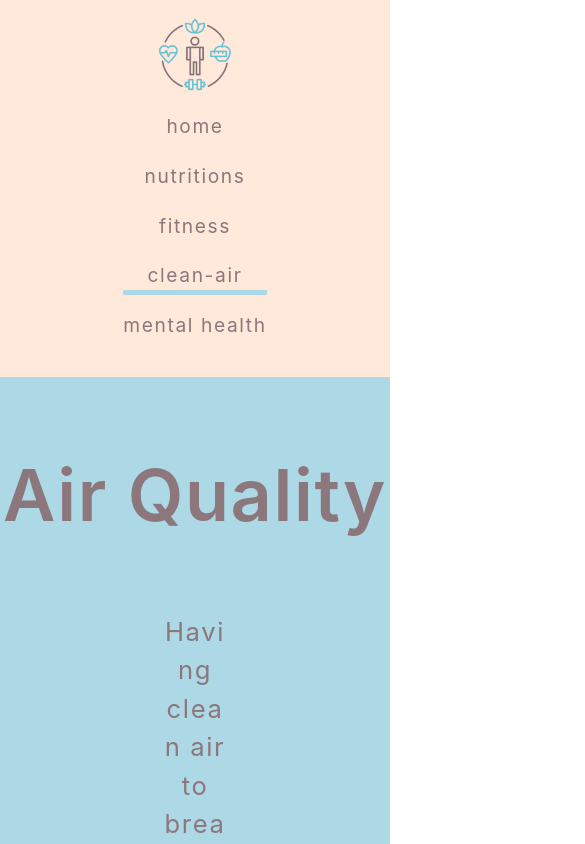
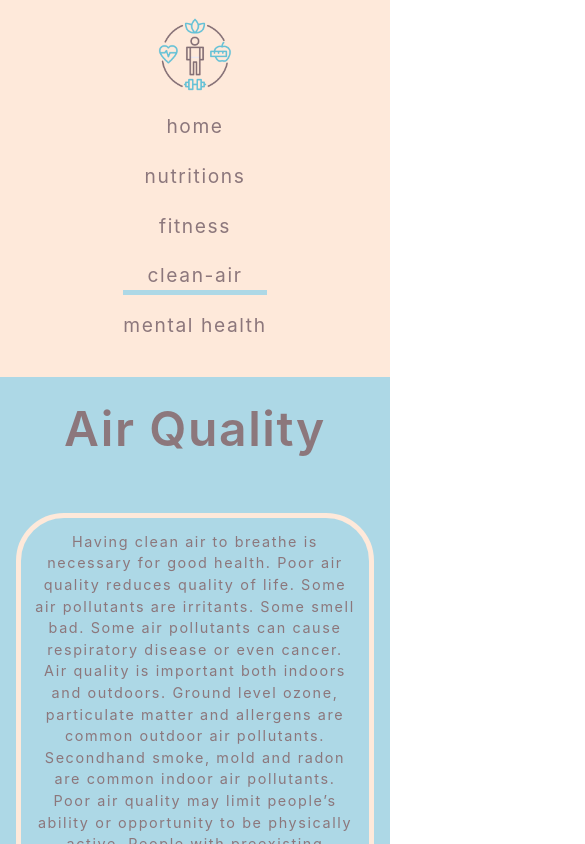
Before and after one commit to OxanaSF/healthy-hood, a React (Create React App) app: page /clean-air in a window 390 px wide. Shown: the top 844 px of the page, 585 px wide, since content can reach past the window. Built offline with nearby package versions, Linux system fonts and the light colour scheme; no server answers; a web font is replaced by a local one.

Commit message:
finished mobile css for Air page

```diff
--- a/src/components/Footer.js
+++ b/src/components/Footer.js
@@ -21,7 +21,7 @@ const FooterStyled = styled.footer`
     margin-bottom: 2rem;
   }
 
-  @media only screen and (max-width: 280px) {
+  @media only screen and (max-width: 700px) {
     h3 {
       font-size: 0.7rem;
       font-weight: 500;
--- a/src/pages/AirQualityPage.js
+++ b/src/pages/AirQualityPage.js
@@ -157,17 +157,31 @@ const AirQualityPage = (props) => {
 const AirQualityContainerStyled = styled.section`
   /* @media only screen and (max-width: 4000px) { */
 
-  fill: white;
-
-  h1 {
-    font-size: 6rem;
-  }
+  /* fill: white; */
 
   display: flex;
   flex-direction: column;
 
+  /* Start h1 */
+  h1 {
+    font-size: 4.5rem;
+    font-weight: 600;
+    color: #243966;
+    color: #8c777c;
+    margin: 4rem 0;
+    text-align: center;
+  }
+
+  @media only screen and (max-width: 700px) {
+    h1 {
+      font-size: 3rem;
+      margin: 1rem 0;
+    }
+  }
+  /* End h1 */
+
+  /* Start Contact section */
   .contact-us {
-    background-color: yellow;
     padding: 3rem;
     background-color: rgb(254, 233, 218);
     border-radius: 1rem;
@@ -183,6 +197,20 @@ const AirQualityContainerStyled = styled.section`
     }
   }
 
+  @media only screen and (max-width: 700px) {
+    .contact-us {
+      padding: 2rem;
+      background-color: rgb(254, 233, 218);
+      border-radius: 1rem;
+      width: 90%;
+      margin: 5rem auto;
+      text-align: center;
+    }
+  }
+
+  /* End Contact section */
+
+  /* Start Air Info display */
   .air-info-display {
     display: grid;
     grid-template-columns: 1fr 1fr;
@@ -193,10 +221,7 @@ const AirQualityContainerStyled = styled.section`
     .about-woldfires {
       border: 10px solid lightblue;
       border-radius: 3rem;
-      border-radius: 3rem;
-      color: #243966;
       color: #8c777c;
-      border: 10px solid lightblue;
       width: 100%;
       height: 100%;
       font-size: 1.2rem;
@@ -210,23 +235,50 @@ const AirQualityContainerStyled = styled.section`
     }
   }
 
-  h1 {
-    font-size: 4.5rem;
-    font-weight: 600;
-    color: #243966;
-    color: #8c777c;
-    margin: 4rem 0;
-    text-align: center;
+  @media only screen and (max-width: 700px) {
+    .air-info-display {
+      grid-template-columns: 1fr;
+      gap: 2rem;
+      margin: 0;
+      padding: 0;
+
+      .about-aqi,
+      .about-woldfires {
+        border: 5px solid rgb(254, 233, 218);
+        border-radius: 3rem;
+        width: 90%;
+        margin: 0 auto;
+        height: 100%;
+        font-size: 0.8rem;
+        padding: 1rem;
+        text-align: center;
+      }
+    }
   }
+  /* End Air Info display */
 
+  /* Start air-quality-page-intro */
   .air-quality-page-intro {
     margin: 0 10rem 1rem 10rem;
-    color: #243966;
     color: #8c777c;
     font-size: 1.6rem;
     text-align: center;
   }
 
+  @media only screen and (max-width: 700px) {
+    .air-quality-page-intro {
+      margin: 0 1rem;
+      color: #8c777c;
+      font-size: 0.9rem;
+      border: 5px solid rgb(254, 233, 218);
+      padding: 0.8rem;
+      border-radius: 3rem;
+    }
+  }
+
+  /* End air-quality-page-intro */
+
+  /* Start air-quality-page-main */
   .air-quality-page-main {
     display: flex;
     flex-direction: column;
@@ -240,7 +292,6 @@ const AirQualityContainerStyled = styled.section`
 
       .list-clean-air-benefits {
         border-radius: 3rem;
-        color: #243966;
         color: #8c777c;
         border: 10px solid lightblue;
         width: 100%;
@@ -268,11 +319,6 @@ const AirQualityContainerStyled = styled.section`
         border-radius: 3rem;
       }
     }
-
-    /* .air-quality-page-main {
-      display: grid;
-      grid-template-columns: 1fr;
-    } */
 
     nav {
       display: flex;
@@ -334,6 +380,92 @@ const AirQualityContainerStyled = styled.section`
       }
     }
   }
+
+  @media only screen and (max-width: 700px) {
+    /* background: red; */
+    gap: 2rem;
+
+    .air-quality-page-main {
+      .top-main-section {
+        margin: 1rem;
+        display: grid;
+        grid-template-columns: 1fr;
+        gap: 2rem;
+
+        .list-clean-air-benefits {
+          border-radius: 3rem;
+          border: 5px solid rgb(254, 233, 218);
+          font-size: 1rem;
+          padding: 1.2rem;
+          line-height: 1.7;
+          text-align: left;
+
+          h3 {
+            font-size: 1.1rem;
+            font-weight: 500;
+          }
+        }
+
+        img {
+          background-color: rgb(254, 233, 218);
+        }
+      }
+
+      nav {
+        margin: 0 1rem;
+        gap: 1.5rem;
+        font-size: 3rem;
+
+        a {
+          color: #8c777c;
+          font-weight: 600;
+          background-color: rgb(254, 233, 218);
+          padding: 1rem;
+          font-size: 0.8rem;
+          border-radius: 2rem;
+        }
+
+        .circle1 {
+          animation: circle1 3s;
+          clip-path: circle(75%);
+          height: 6rem;
+          width: 10rem;
+        }
+        .circle2 {
+          animation: circle2 4s;
+          clip-path: circle(75%);
+          height: 6rem;
+          width: 10rem;
+        }
+
+        @keyframes circle1 {
+          0% {
+            clip-path: circle(75%);
+          }
+          50% {
+            clip-path: circle(25%);
+          }
+          100% {
+            clip-path: circle(75%);
+          }
+        }
+
+        @keyframes circle2 {
+          0% {
+            clip-path: circle(75%);
+          }
+          50% {
+            clip-path: circle(25%);
+          }
+          100% {
+            clip-path: circle(75%);
+          }
+        }
+      }
+    }
+  }
+
+  /* End air-quality-page-main */
 `;
 
 export default AirQualityPage;
```
